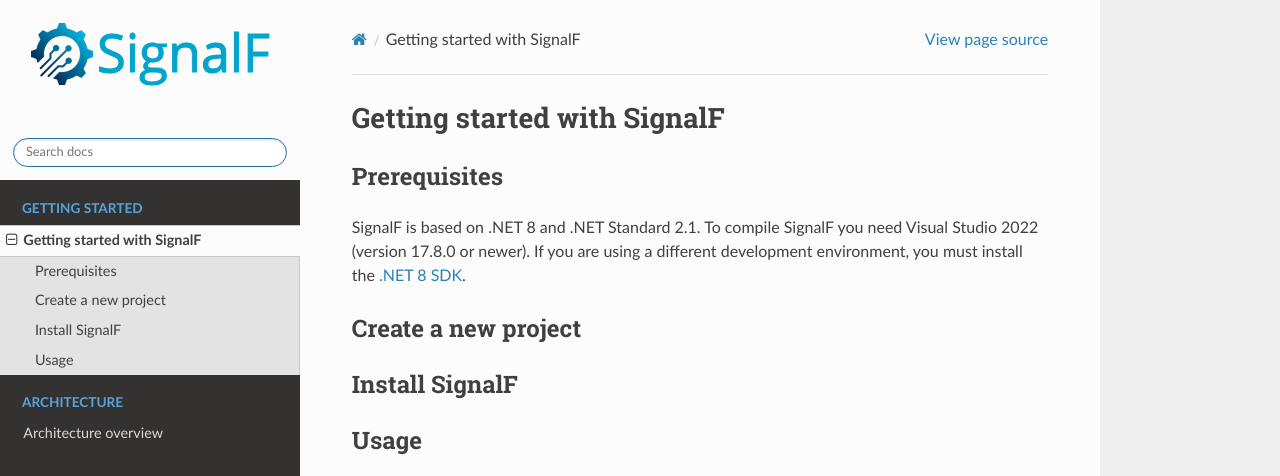
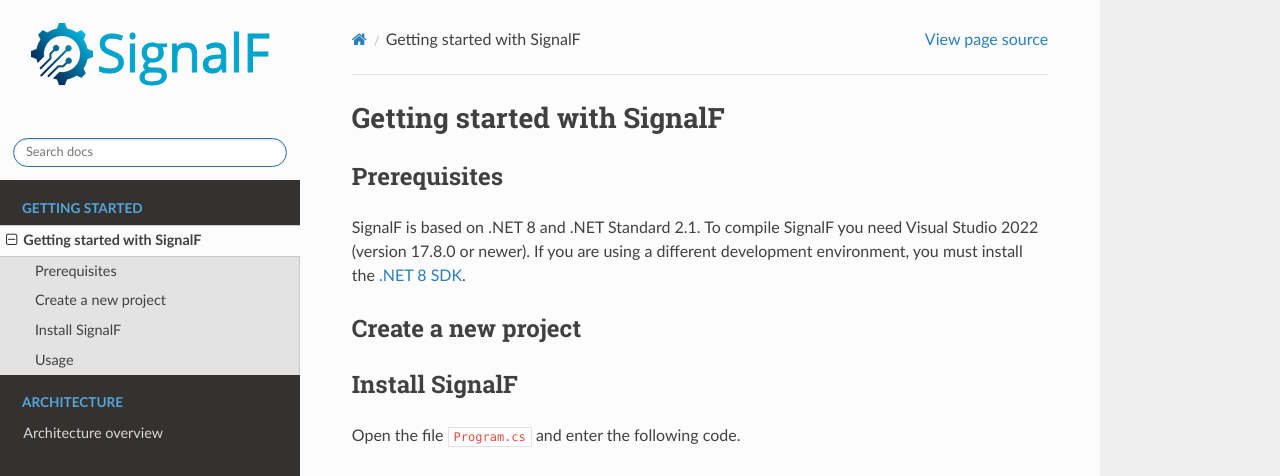
Before and after one commit to SignalF/SignalF.Documentation, a Sphinx documentation site: the page built from docs/source/getting-started/getting-started.rst, in a window 1280 px wide, cut to the strip 0-476 px from the top of the page. Built offline with Sphinx 7.4.7 and the Read the Docs theme 2.0.0, drawn with Linux system fonts in a browser that asks for light colours.

Commit message:
Update getting-started.rst

```diff
--- a/docs/source/getting-started/getting-started.rst
+++ b/docs/source/getting-started/getting-started.rst
@@ -11,6 +11,8 @@
 
 Install SignalF
 ---------------
+
+Open the file ``Program.cs`` and enter the following code.
 
 Usage
 -----
```
